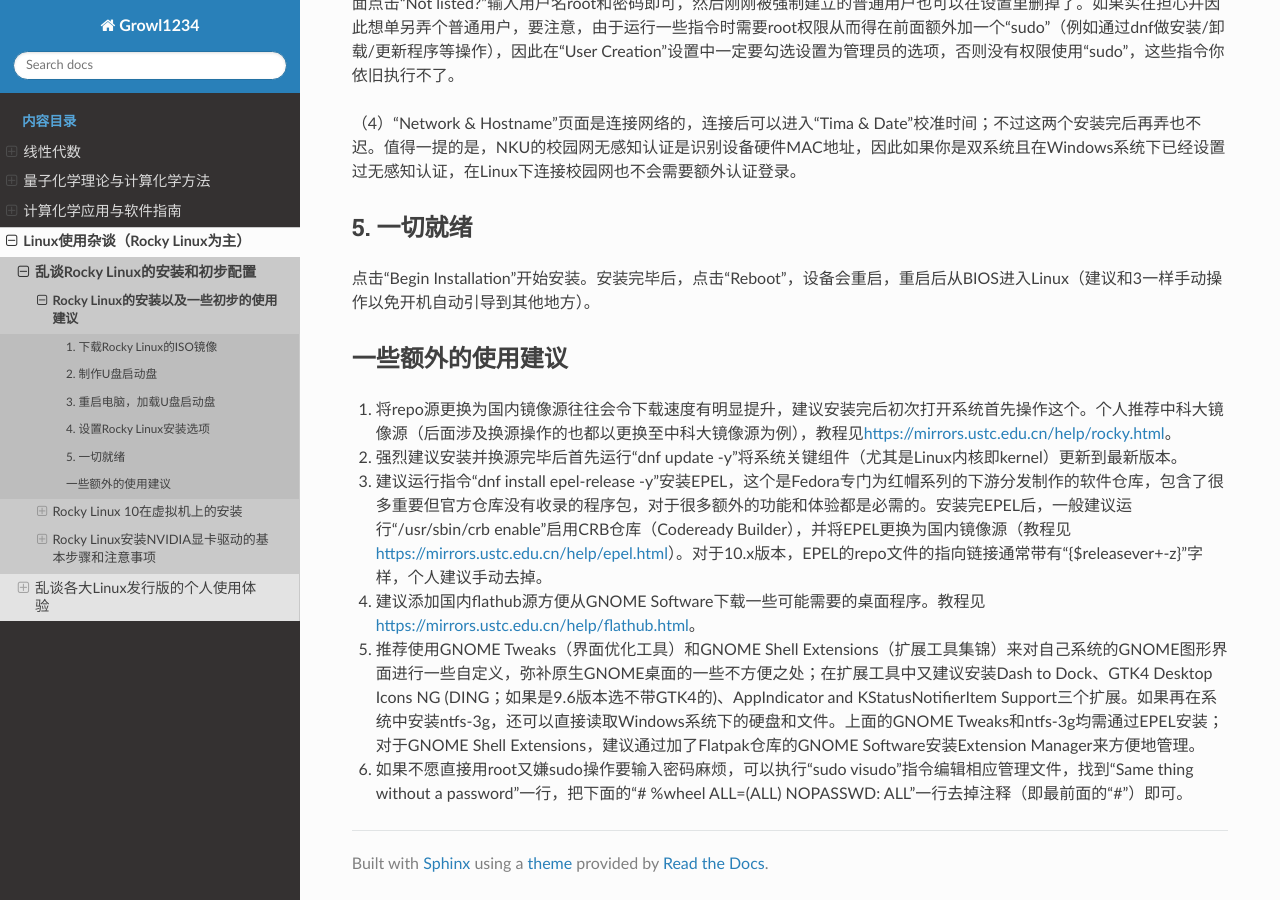
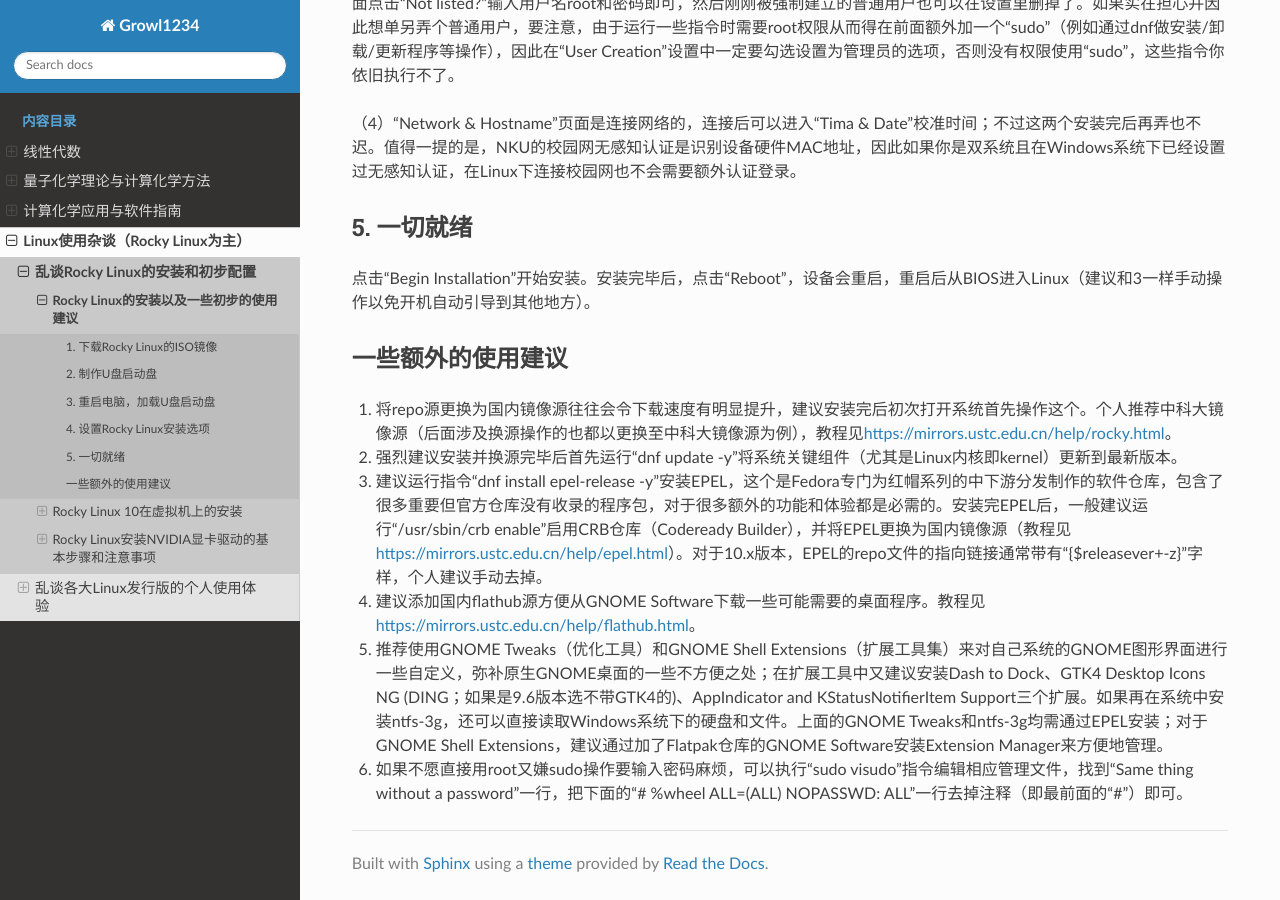
Before and after one commit to Growl1234/RTDProject, a Sphinx documentation site: the page built from source/linux/rocky/installation.md, in a window 1280 px wide and 900 px high, scrolled down 1783 px. Built offline with Sphinx 7.4.7 and the Read the Docs theme 3.1.0, drawn with Linux system fonts in a browser that asks for light colours.

Commit message:
Update installation.md

```diff
--- a/source/linux/rocky/installation.md
+++ b/source/linux/rocky/installation.md
@@ -52,7 +52,7 @@
 
 1. 将repo源更换为国内镜像源往往会令下载速度有明显提升，建议安装完后初次打开系统首先操作这个。个人推荐中科大镜像源（后面涉及换源操作的也都以更换至中科大镜像源为例），教程见[https://mirrors.ustc.edu.cn/help/rocky.html](https://mirrors.ustc.edu.cn/help/rocky.html)。
 2. 强烈建议安装并换源完毕后首先运行“dnf update -y”将系统关键组件（尤其是Linux内核即kernel）更新到最新版本。
-3. 建议运行指令“dnf install epel-release -y”安装EPEL，这个是Fedora专门为红帽系列的下游分发制作的软件仓库，包含了很多重要但官方仓库没有收录的程序包，对于很多额外的功能和体验都是必需的。安装完EPEL后，一般建议运行“/usr/sbin/crb enable”启用CRB仓库（Codeready Builder），并将EPEL更换为国内镜像源（教程见[https://mirrors.ustc.edu.cn/help/epel.html](https://mirrors.ustc.edu.cn/help/epel.html)）。对于10.x版本，EPEL的repo文件的指向链接通常带有“{$releasever+-z}”字样，个人建议手动去掉。
+3. 建议运行指令“dnf install epel-release -y”安装EPEL，这个是Fedora专门为红帽系列的中下游分发制作的软件仓库，包含了很多重要但官方仓库没有收录的程序包，对于很多额外的功能和体验都是必需的。安装完EPEL后，一般建议运行“/usr/sbin/crb enable”启用CRB仓库（Codeready Builder），并将EPEL更换为国内镜像源（教程见[https://mirrors.ustc.edu.cn/help/epel.html](https://mirrors.ustc.edu.cn/help/epel.html)）。对于10.x版本，EPEL的repo文件的指向链接通常带有“{$releasever+-z}”字样，个人建议手动去掉。
 4. 建议添加国内flathub源方便从GNOME Software下载一些可能需要的桌面程序。教程见[https://mirrors.ustc.edu.cn/help/flathub.html](https://mirrors.ustc.edu.cn/help/flathub.html)。
-5. 推荐使用GNOME Tweaks（界面优化工具）和GNOME Shell Extensions（扩展工具集锦）来对自己系统的GNOME图形界面进行一些自定义，弥补原生GNOME桌面的一些不方便之处；在扩展工具中又建议安装Dash to Dock、GTK4 Desktop Icons NG (DING；如果是9.6版本选不带GTK4的)、AppIndicator and KStatusNotifierItem Support三个扩展。如果再在系统中安装ntfs-3g，还可以直接读取Windows系统下的硬盘和文件。上面的GNOME Tweaks和ntfs-3g均需通过EPEL安装；对于GNOME Shell Extensions，建议通过加了Flatpak仓库的GNOME Software安装Extension Manager来方便地管理。
+5. 推荐使用GNOME Tweaks（优化工具）和GNOME Shell Extensions（扩展工具集）来对自己系统的GNOME图形界面进行一些自定义，弥补原生GNOME桌面的一些不方便之处；在扩展工具中又建议安装Dash to Dock、GTK4 Desktop Icons NG (DING；如果是9.6版本选不带GTK4的)、AppIndicator and KStatusNotifierItem Support三个扩展。如果再在系统中安装ntfs-3g，还可以直接读取Windows系统下的硬盘和文件。上面的GNOME Tweaks和ntfs-3g均需通过EPEL安装；对于GNOME Shell Extensions，建议通过加了Flatpak仓库的GNOME Software安装Extension Manager来方便地管理。
 6. 如果不愿直接用root又嫌sudo操作要输入密码麻烦，可以执行“sudo visudo”指令编辑相应管理文件，找到“Same thing without a password”一行，把下面的“# %wheel	ALL=(ALL)	NOPASSWD: ALL”一行去掉注释（即最前面的“#”）即可。
```
